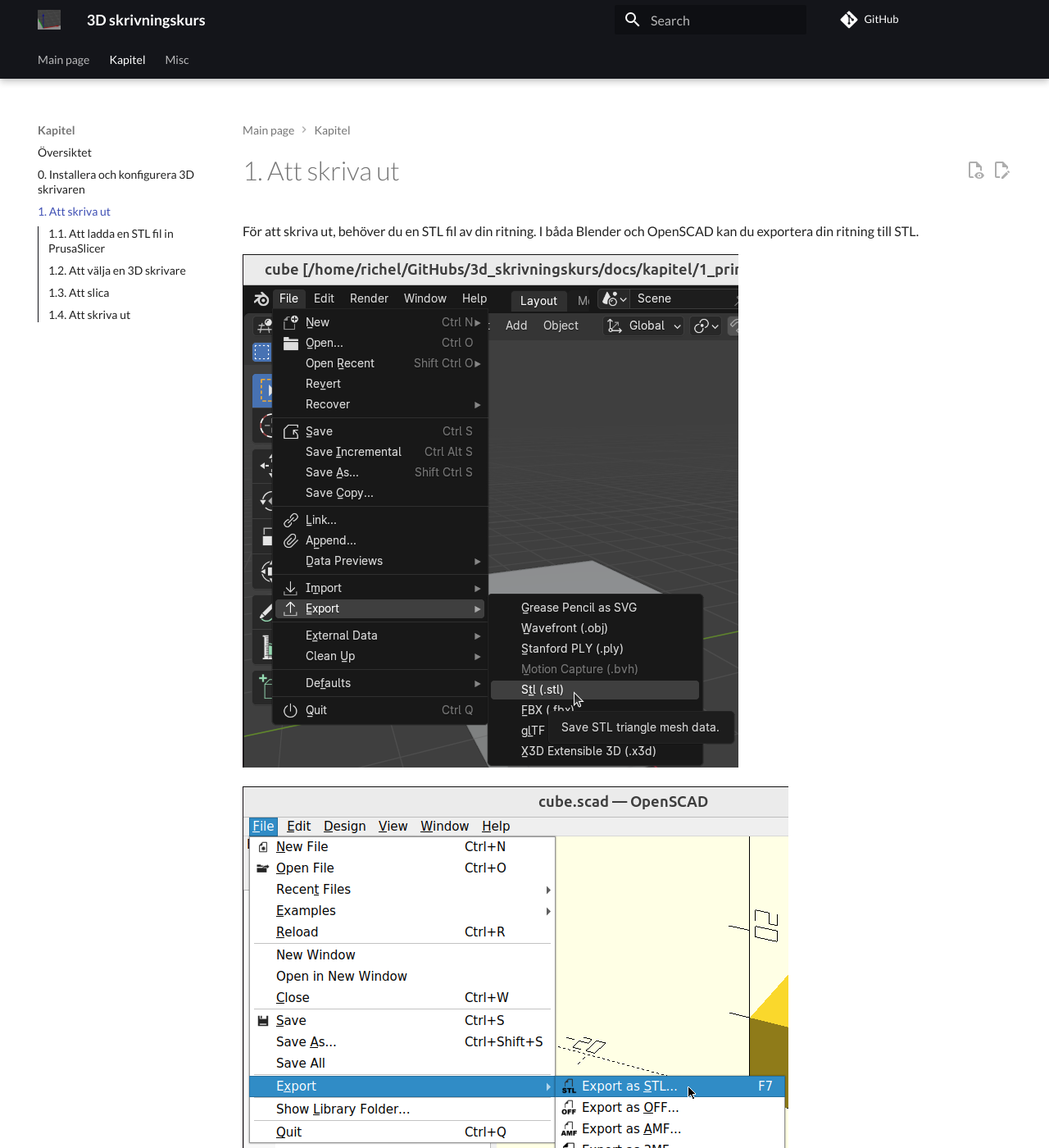
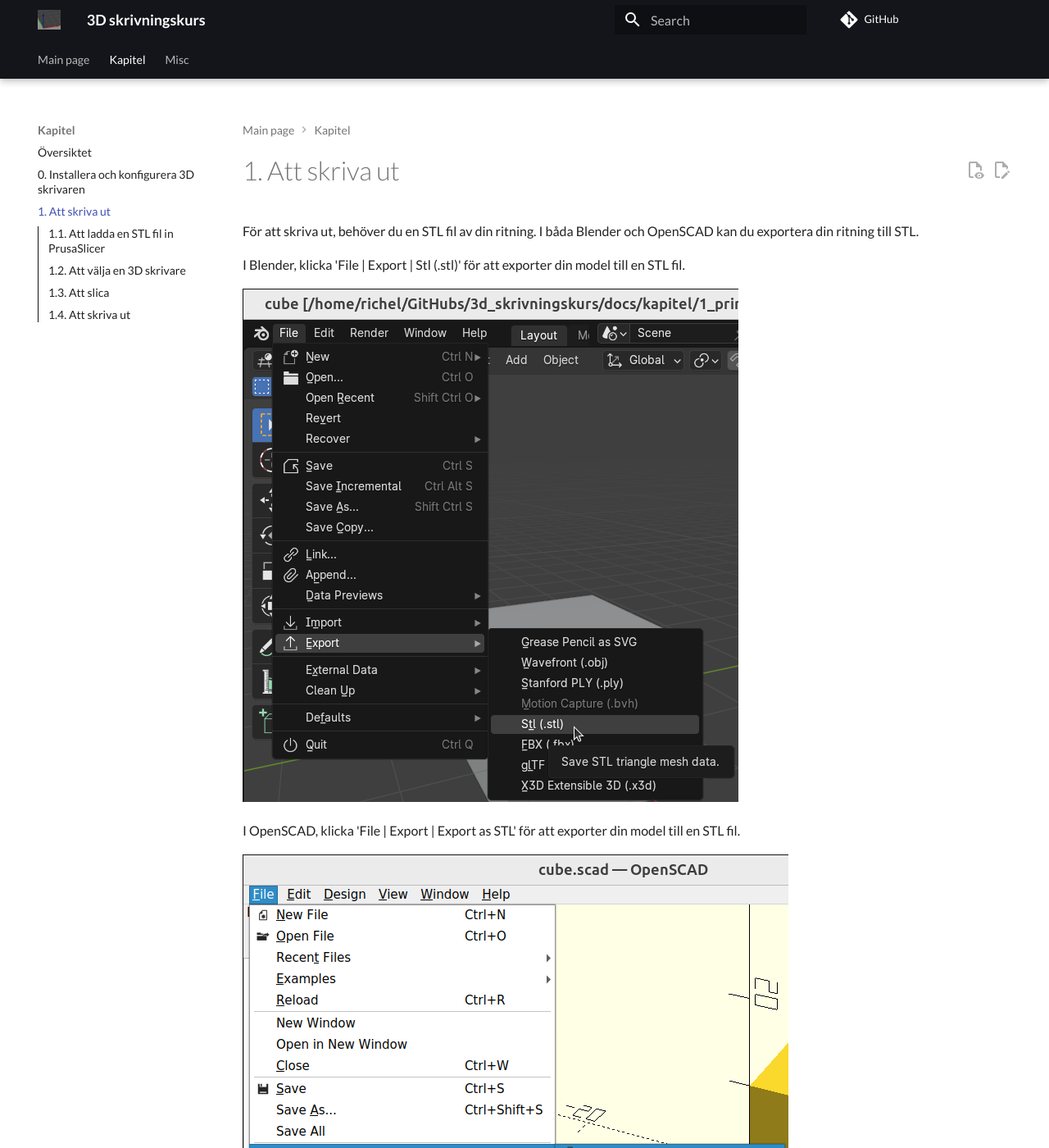
Before and after one commit to uppsala-makerspace/3d_skrivningskurs, an MkDocs documentation site: the page built from docs/kapitel/1_print/README.md, in a window 1280 px wide and 1400 px high. Shown: the whole window at 82% size. Built offline with MkDocs 1.6.1 and Material for MkDocs 9.7.7, drawn with Linux system fonts in a browser that asks for light colours; comment, search, counter and statistics services are not loaded.

```diff
--- a/docs/kapitel/1_print/README.md
+++ b/docs/kapitel/1_print/README.md
@@ -3,9 +3,15 @@
 För att skriva ut, behöver du en STL fil av din ritning.
 I båda Blender och OpenSCAD kan du exportera din ritning till STL.
 
-![Export to STL in Blender](1_blender_export_to_stl.png)
+I Blender, klicka 'File | Export | Stl (.stl)'
+för att exporter din model till en STL fil.
 
-![Export to STL in OpenSCAD](1_openscad_export_to_stl.png)
+![klicka 'File | Export | Stl (.stl)'](1_blender_export_to_stl.png)
+
+I OpenSCAD, klicka 'File | Export | Export as STL'
+för att exporter din model till en STL fil.
+
+![klicka 'File | Export | Export as STL'](1_openscad_export_to_stl.png)
 
 ## 1.1. Att ladda en STL fil in PrusaSlicer
 
```
Also changed, not shown: docs/kapitel/0_install_and_setup_prusa_slicer/download_linux_flatpak.png, docs/kapitel/0_install_and_setup_prusa_slicer/download_mac_dmg.png, docs/kapitel/0_install_and_setup_prusa_slicer/download_windows_exe.png, docs/kapitel/1_print/1_prusaslicer.png.
